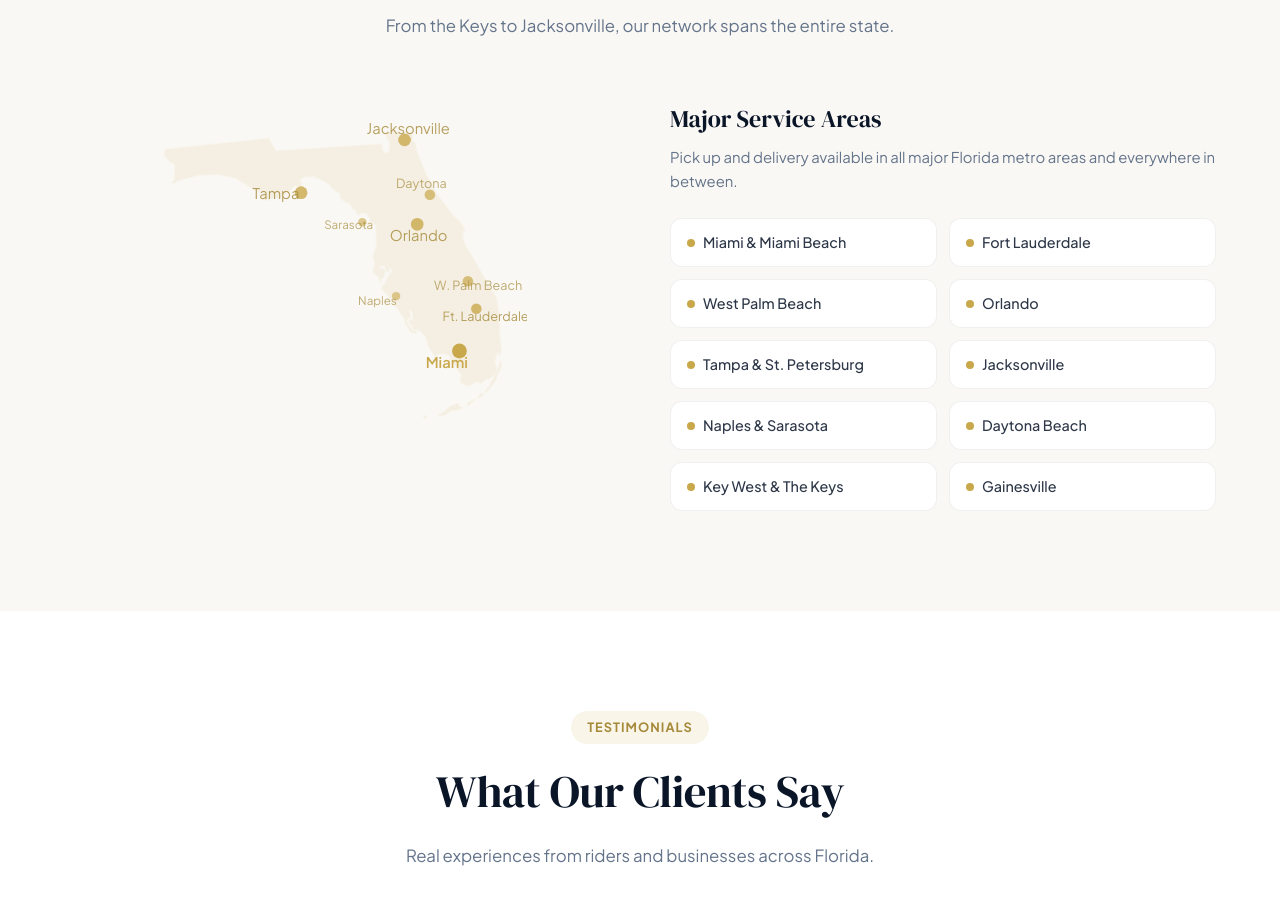
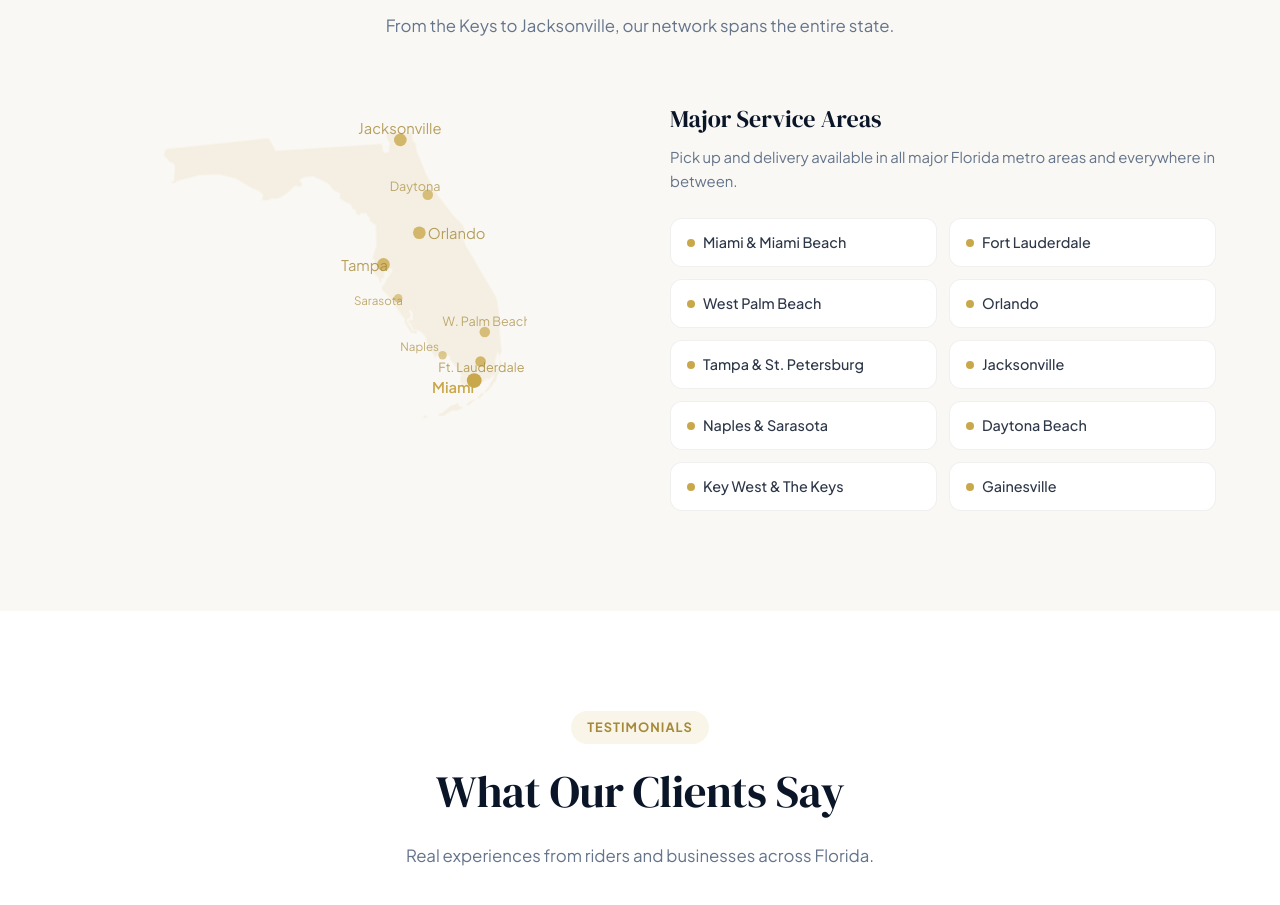
Before and after one commit to 8fddzqp9qr-a11y/alas-angel-delivery, a plain HTML site: page index.html in a window 1280 px wide. Shown: the part 4115-5020 px from the top of the page. Drawn offline with Linux system fonts and the light colour scheme.

Commit message:
Fix city positions using real latitude-to-SVG coordinate mapping
Calculated correct y-positions from actual city latitudes mapped to
the SVG coordinate space. Tampa moved from panhandle area to mid-
peninsula, Sarasota/Naples/WPB/FTL all shifted south significantly.

Co-Authored-By: Claude Opus 4.6 <noreply@anthropic.com>

```diff
--- a/index.html
+++ b/index.html
@@ -740,33 +740,33 @@
             <path d="m 760.9,579.6 1.7,-.1 -.7,-1 z m 7.3,-1.1 v -.7 l 1.6,-.2 3.7,-3.3 1.5,-.6 2.4,-.9 .3,1.3 1.7,.8 -2.6,1.2 h -2.4 l -3.9,2.5 z m 17.2,-7.6 -3,1.4 -1,1.3 1.1,.1 z m 3.8,-2.9 -1.1,.3 -1.4,2 1.1,-.2 1.5,-1.6 z m 8.3,-15.7 -1.7,5.6 -.8,1 -1,2.6 -1.2,1.6 -.7,1.7 -1.9,2.2 v .9 l 2.7,-2.8 2.4,-3.5 .6,-2 2.1,-4.9 z"
               fill="var(--gold)" opacity="0.1" stroke="var(--gold)" stroke-width="0.8" stroke-opacity="0.35"/>
 
-            <!-- Jacksonville — NE corner -->
-            <circle cx="752" cy="448" r="3" fill="var(--gold)" opacity="0.8"/>
-            <text x="734" y="445" fill="var(--gold-dark)" font-size="7" opacity="0.8">Jacksonville</text>
-            <!-- Daytona — east coast, y≈474 -->
-            <circle cx="764" cy="474" r="2.5" fill="var(--gold)" opacity="0.7"/>
-            <text x="748" y="471" fill="var(--gold-dark)" font-size="6" opacity="0.7">Daytona</text>
-            <!-- Orlando — central, y≈486 -->
-            <circle cx="758" cy="488" r="3" fill="var(--gold)" opacity="0.8"/>
-            <text x="745" y="496" fill="var(--gold-dark)" font-size="7" opacity="0.8">Orlando</text>
-            <!-- Tampa — west coast, y≈473 -->
-            <circle cx="703" cy="473" r="3" fill="var(--gold)" opacity="0.8"/>
-            <text x="680" y="476" fill="var(--gold-dark)" font-size="7" opacity="0.8">Tampa</text>
-            <!-- Sarasota — west coast south of Tampa -->
-            <circle cx="732" cy="487" r="2" fill="var(--gold)" opacity="0.6"/>
-            <text x="714" y="490" fill="var(--gold-dark)" font-size="5.5" opacity="0.7">Sarasota</text>
-            <!-- Ft. Lauderdale — east coast, y≈528 -->
-            <circle cx="786" cy="528" r="2.5" fill="var(--gold)" opacity="0.8"/>
-            <text x="770" y="534" fill="var(--gold-dark)" font-size="6" opacity="0.8">Ft. Lauderdale</text>
-            <!-- W. Palm Beach — east coast, y≈515 -->
-            <circle cx="782" cy="515" r="2.5" fill="var(--gold)" opacity="0.7"/>
-            <text x="766" y="519" fill="var(--gold-dark)" font-size="6" opacity="0.7">W. Palm Beach</text>
-            <!-- Miami — south tip, y≈548 -->
-            <circle cx="778" cy="548" r="3.5" fill="var(--gold)"><animate attributeName="r" values="3;5;3" dur="2s" repeatCount="indefinite"/></circle>
-            <text x="762" y="556" fill="var(--gold)" font-size="7" font-weight="600">Miami</text>
-            <!-- Naples — SW coast -->
-            <circle cx="748" cy="522" r="2" fill="var(--gold)" opacity="0.6"/>
-            <text x="730" y="526" fill="var(--gold-dark)" font-size="5.5" opacity="0.7">Naples</text>
+            <!-- Jacksonville — NE, y=445 -->
+            <circle cx="750" cy="448" r="3" fill="var(--gold)" opacity="0.8"/>
+            <text x="730" y="445" fill="var(--gold-dark)" font-size="7" opacity="0.8">Jacksonville</text>
+            <!-- Daytona — east coast, y=474 -->
+            <circle cx="763" cy="474" r="2.5" fill="var(--gold)" opacity="0.7"/>
+            <text x="745" y="472" fill="var(--gold-dark)" font-size="6" opacity="0.7">Daytona</text>
+            <!-- Orlando — central, y=492 -->
+            <circle cx="759" cy="492" r="3" fill="var(--gold)" opacity="0.8"/>
+            <text x="763" y="495" fill="var(--gold-dark)" font-size="7" opacity="0.8">Orlando</text>
+            <!-- Tampa — west coast, y=507 -->
+            <circle cx="742" cy="507" r="3" fill="var(--gold)" opacity="0.8"/>
+            <text x="722" y="510" fill="var(--gold-dark)" font-size="7" opacity="0.8">Tampa</text>
+            <!-- Sarasota — west coast, y=523 -->
+            <circle cx="749" cy="523" r="2" fill="var(--gold)" opacity="0.6"/>
+            <text x="728" y="526" fill="var(--gold-dark)" font-size="5.5" opacity="0.7">Sarasota</text>
+            <!-- W. Palm Beach — east coast, y=539 -->
+            <circle cx="790" cy="539" r="2.5" fill="var(--gold)" opacity="0.7"/>
+            <text x="770" y="536" fill="var(--gold-dark)" font-size="6" opacity="0.7">W. Palm Beach</text>
+            <!-- Ft. Lauderdale — east coast, y=555 -->
+            <circle cx="788" cy="553" r="2.5" fill="var(--gold)" opacity="0.8"/>
+            <text x="768" y="558" fill="var(--gold-dark)" font-size="6" opacity="0.8">Ft. Lauderdale</text>
+            <!-- Miami — SE tip, y=562 -->
+            <circle cx="785" cy="562" r="3.5" fill="var(--gold)"><animate attributeName="r" values="3;5;3" dur="2s" repeatCount="indefinite"/></circle>
+            <text x="765" y="568" fill="var(--gold)" font-size="7" font-weight="600">Miami</text>
+            <!-- Naples — SW coast, y=554 -->
+            <circle cx="770" cy="550" r="2" fill="var(--gold)" opacity="0.6"/>
+            <text x="750" y="548" fill="var(--gold-dark)" font-size="5.5" opacity="0.7">Naples</text>
           </svg>
         </div>
         <div class="reveal">
```
